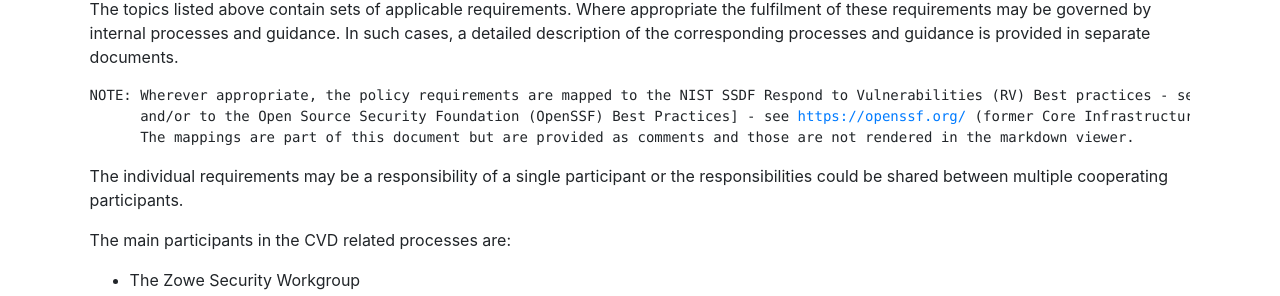
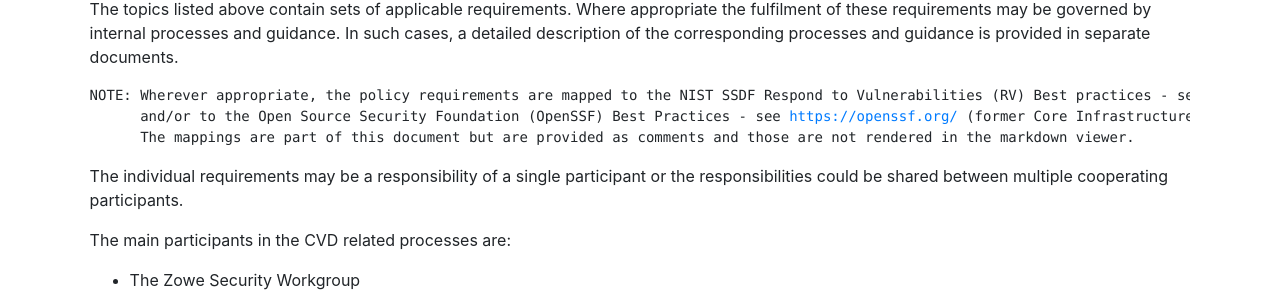
Before and after one commit to zowe/zowe.github.io, a Jekyll site: the page built from security.md, in a window 1280 px wide and 900 px high, scrolled down 322 px. Shown: the part 152-448 px from the top of the window. Built offline with Jekyll 4.4.1, drawn with Linux system fonts in a browser that asks for light colours; our own code applies the rules of GitHub Pages for plain Markdown files.

Commit message:
Clear formatting
Signed-off-by: Jakub Balhar <jakub@balhar.net>

```diff
--- a/security.md
+++ b/security.md
@@ -26,7 +26,7 @@ Zowe adapts the following 5 CVD topics to declare complete set of policy require
 In such cases, a detailed description of the corresponding processes and guidance is provided in separate documents.</p>
 
 <pre><code>NOTE: Wherever appropriate, the policy requirements are mapped to the NIST SSDF Respond to Vulnerabilities (RV) Best practices - see <a href="https://csrc.nist.gov/publications/detail/sp/800-218/final">https://csrc.nist.gov/publications/detail/sp/800-218/final</a>
-      and/or to the Open Source Security Foundation (OpenSSF) Best Practices] - see <a href="https://openssf.org/">https://openssf.org/</a> (former Core Infrastructure Iniitative) - see <a href="https://www.coreinfrastructure.org/">https://www.coreinfrastructure.org/</a>.
+      and/or to the Open Source Security Foundation (OpenSSF) Best Practices - see <a href="https://openssf.org/">https://openssf.org/</a> (former Core Infrastructure Iniitative) - see <a href="https://www.coreinfrastructure.org/">https://www.coreinfrastructure.org/</a>.
       The mappings are part of this document but are provided as comments and those are not rendered in the markdown viewer.
 </code></pre>
 
```
